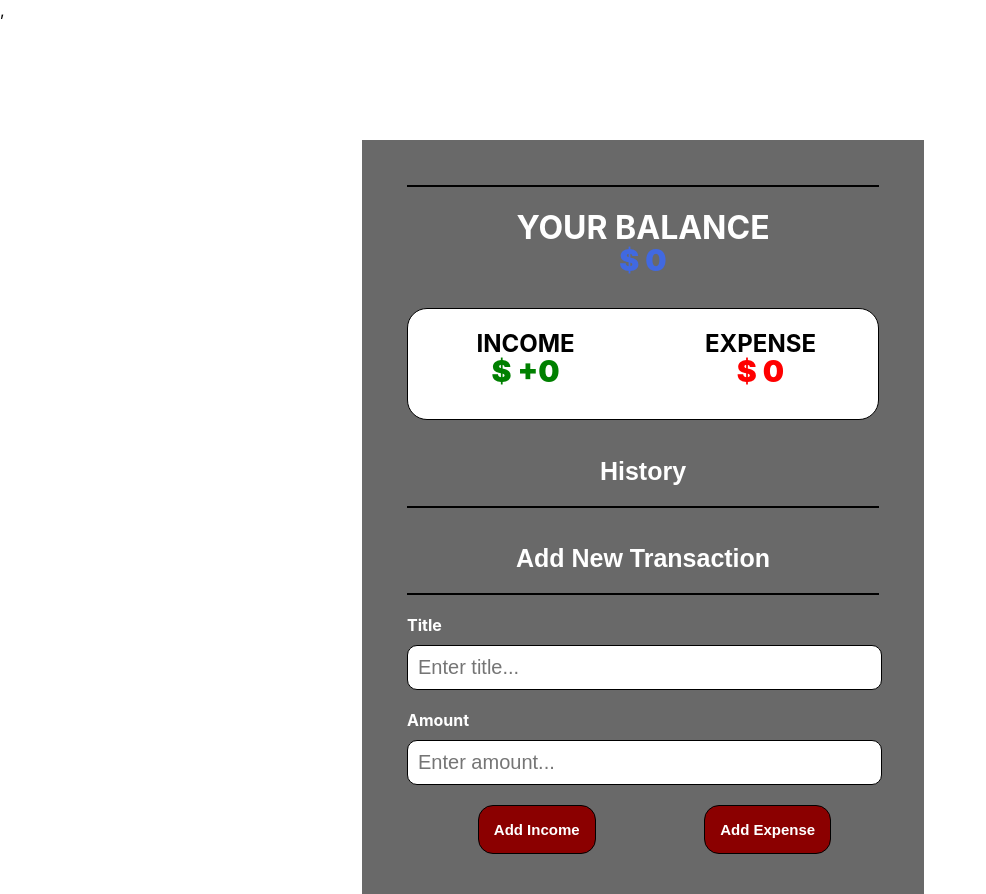
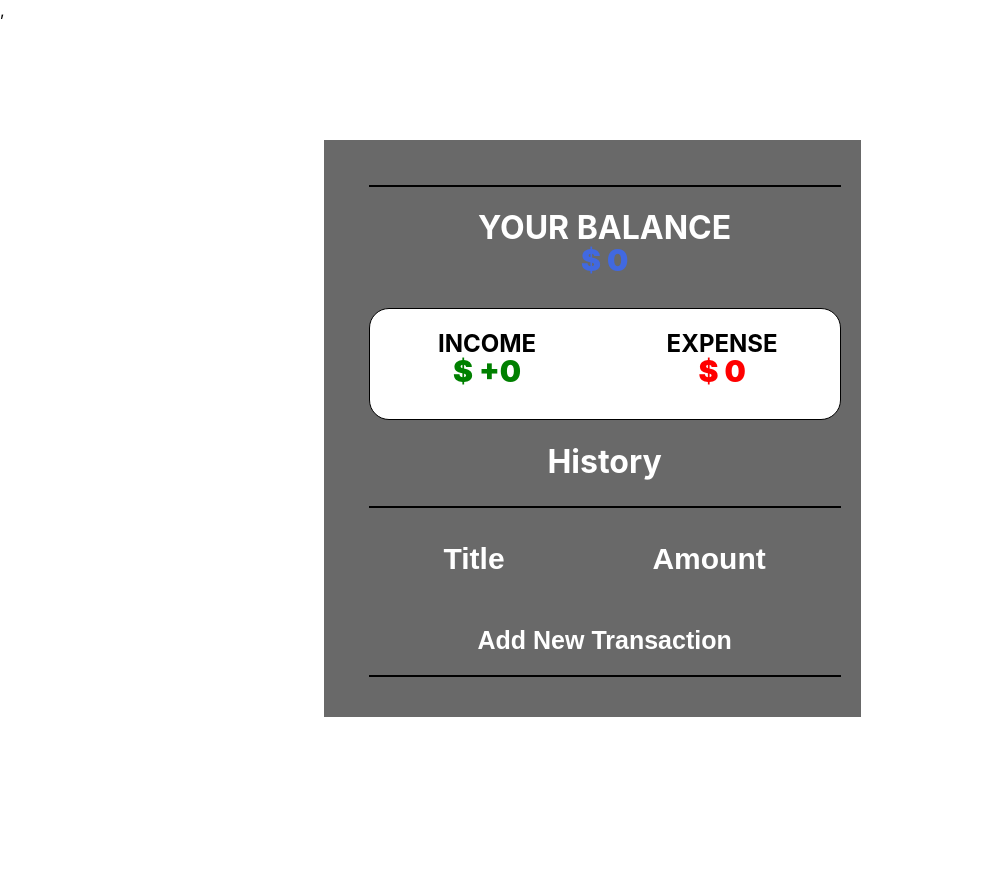
Before and after one commit to AbbasNaqvi10/Mini-Bank, a React (Create React App) app: page / in a window 1280 px wide. Shown: the whole page, without its empty margins (0-986 px from the left). After the commit the page ends 800 px from the top, so only its background shows below. Built offline with nearby package versions, Linux system fonts and the light colour scheme.

Commit message:
Add files via upload

```diff
--- a/src/App.css
+++ b/src/App.css
@@ -4,8 +4,8 @@
   height: auto;
   z-index: 15;
   top: 30%;
-  left: 40%;
-  padding: 25px 25px 0px 25px;
+  left: 37%;
+  padding: 25px 0px 0px 25px;
   margin: -100px 0 0 -150px;
   background: dimgrey;
 }
@@ -112,27 +112,47 @@ input:focus::placeholder {
 
 #dvTable {
   font-family: Arial, Helvetica, sans-serif;
-  border-collapse: collapse;
+  /* border-collapse: collapse; */
   margin: 20px;
   width: auto;
   height: auto;
 }
 
-#dvTable td, #dvTable th {
-  border: 1px solid #ddd;
-  padding: 8px;
+#dvTable td{
+  border: none;
+  padding: 8px 0 3px 0px;
   text-align: center;
+  color: lawngreen;
 }
 
-#dvTable tr:nth-child(even){background-color: #f2f2f2;}
 
-#dvTable tr:hover {background-color: #ddd;}
+/* #dvTable tr:nth-child(even){background-color: #f2f2f2;} */
+
+/* #dvTable tr:hover {background-color: #ddd;} */
 
 #dvTable th {
   padding-top: 12px;
   padding-bottom: 12px;
   text-align: center;
-  background-color: #04AA6D;
+  /* background-color: #04AA6D; */
   color: white;
   width: 13%;
+  font-weight: 800;
+  font-size: 30px;
+  border: none;
 }
+
+table, tr, td {
+  border: none;
+}
+
+/* tbody>tr>:nth-child(2){
+  color:red;
+  width:200px;
+  text-align:center;
+ }
+ tbody>th>:nth-child(2){
+  color:red;
+  width:200px;
+  text-align:center;
+ } */
--- a/src/Form.js
+++ b/src/Form.js
@@ -1,5 +1,6 @@
 import React, {useState} from 'react';
 import './App.css';
+import Bank from './bank'
 
 const Form = () => {
 
@@ -30,6 +31,15 @@ const Form = () => {
 
   const [errors, setErrors] = useState({});
 
+  function myFunction() {
+    var x = document.getElementById("myForm");
+            if (x.style.display === "none") {
+                x.style.display = "block";
+            } else {
+                x.style.display = "none";
+            }
+  }
+
   const handleChange = e => {
         const { name, value } = e.target;
         setValues({
@@ -46,9 +56,9 @@ const Form = () => {
   function validateInfo(values) {
         let errors = {};
 
-        if (!values.title.trim()) {
+        if (!values.title) {
           errors.title = 'title required';
-        } else if (!/^[A-Za-z]+$/.test(values.title)) {
+        }else if (!/^[A-Za-z]+$/.test(values.title)) {
           errors.title = 'title is invalid! Enter Alphabets only with no spaces';
         }
         if (!values.amount) {
@@ -59,14 +69,13 @@ const Form = () => {
 
         return errors;
    }
-
-    const expense = () => {
+    const expenseCheck = () => {
       if (Object.keys(errors).length === 0){
         if(bank.balance === 0 || balance === null){
             alert("Not Enough Amount! Add income first ");
             return false;
         }
-            else if (parseInt(values.amount)<= parseInt(bank.balance)){
+        if (parseInt(values.amount)<= parseInt(bank.balance) && Object.keys(errors).length === 0 && /^[A-Za-z]+$/.test(values.title)){
           bank.balance = parseInt(bank.balance) - parseInt(values.amount);
           bank.expense = values.amount;
           localStorage.setItem('balance', JSON.stringify(bank));
@@ -75,21 +84,21 @@ const Form = () => {
           history.expense = parseInt(bank.expense);
           history_old_data.push(history);
           localStorage.setItem('history', JSON.stringify(history_old_data));
-                window.location.reload();
+          return true;
         }
         else{
           alert("Not Enough Amount in Income!");
-                return;
+          return false;
         }
       }
     }
 
-      const income = () => {
+    const incomeCheck = () =>{
       if (Object.keys(errors).length === 0){
         if(values.amount.length===0 || values.amount===null){
           return false;
         }
-          else{
+        if(Object.keys(errors).length === 0 && values.amount.length!==0 && values.title.length!==0 && /^[A-Za-z]+$/.test(values.title)){
           bank.balance = parseInt(bank.balance) + parseInt(values.amount);
           bank.income = values.amount;
           history.title = values.title;
@@ -98,15 +107,31 @@ const Form = () => {
           history_old_data.push(history);
           localStorage.setItem('history', JSON.stringify(history_old_data));
           localStorage.setItem('balance', JSON.stringify(bank));
+          return true;
+        }
+      }
+    }
+
+    const expense = () => {
+      expenseCheck();
+      if(expenseCheck()===true){
         window.location.reload();
       }
+    }
 
+      const income = () => {
+        incomeCheck();
+      if(incomeCheck()===true){
+        window.location.reload();
       }
     }
 
     return(
+      <div>
+        <h1><button class="btn" onClick={myFunction} >Add New Transaction</button></h1>
+        <hr />
           <div className='account-form'>
-            <form onSubmit={handleSubmit}>
+              <form onSubmit={handleSubmit} style={{display:"none"}} id="myForm">
                   <div className="title">
                       <label>Title</label><br/>
                       <input placeholder="Enter title..."
@@ -135,6 +160,7 @@ const Form = () => {
                   <button className="form-btn" onClick={expense}>Add Expense</button>
               </form>
           </div>
+      </div>
     )
 }
 
--- a/src/History.js
+++ b/src/History.js
@@ -4,19 +4,40 @@ import './App.css';
 const History = () => {
 
     var history = JSON.parse(localStorage.getItem('history'));
-
+    /*let data =[{
+        title:'',
+        amount:'',
+    }]
+    let display = [];
+    for(var i = (history.length-1); i>=0; i--){
+            data.title = history[i].title;
+        if(history[i].income!==0){
+            data.amount ="+" + history[i].income;
+            display.push(data);
+        }
+        else if(history[i].expense!==0){
+            data.amount = "-" + history[i].expense;
+            display.push(data);
+        }
+    }
+    console.log(display);
+    */
+   let amount
     function GenerateTable() {
 
         //Build an array containing Customer records.
         var i, data = [];
-        data.push(["Title", "Balance", "Income", "Expense"]);
+        data.push(["Title", "Amount"]);
 
         for(i = (history.length-1); i>=0; i--){
             var title = history[i].title;
-            var balance = history[i].balance;
-            var income = history[i].income;
-            var expense = history[i].expense;
-            data.push([title, balance, income, expense]);
+            if(history[i].income!==0){
+                amount = "+" + history[i].income;
+            }
+            else{
+                amount = "-" + history[i].expense;
+            }
+            data.push([title, amount]);
         }
         console.log(data);
 
@@ -49,10 +70,17 @@ const History = () => {
         dvTable.appendChild(table);
     }
 
+    window.onload = function() {
+        GenerateTable();
+      };
     return(
         <div>
-            <h1><button class="btn" onClick={GenerateTable}>History</button></h1>
-            <div id="dvTable"></div>
+            <h1>History</h1>
+            <br/>
+            <hr/>
+            <div id="dvTable">
+
+            </div>
         </div>
     )
 }
--- a/src/Transaction.js
+++ b/src/Transaction.js
@@ -151,6 +151,7 @@ const Transaction = () => {
     return(
         <div>
             <h1><button class="btn" onClick={onClick}>Add New Transaction</button></h1>
+            <hr/>
             { showResults ? <Results /> : null }
         </div>
     )
--- a/src/bank.js
+++ b/src/bank.js
@@ -2,7 +2,6 @@ import React from 'react';
 import './App.css';
 import Balance from './Balance';
 import History from './History';
-import Transaction from './Transaction';
 import Form from './Form';
 
 const Bank = () => {
@@ -23,9 +22,6 @@ const Bank = () => {
             <hr></hr>
             <Balance />
             <History />
-            <hr />
-            <Transaction />
-            <hr />
             <Form />
             <br />
 
```
Lines whose indentation alone changed are shown as unchanged.
